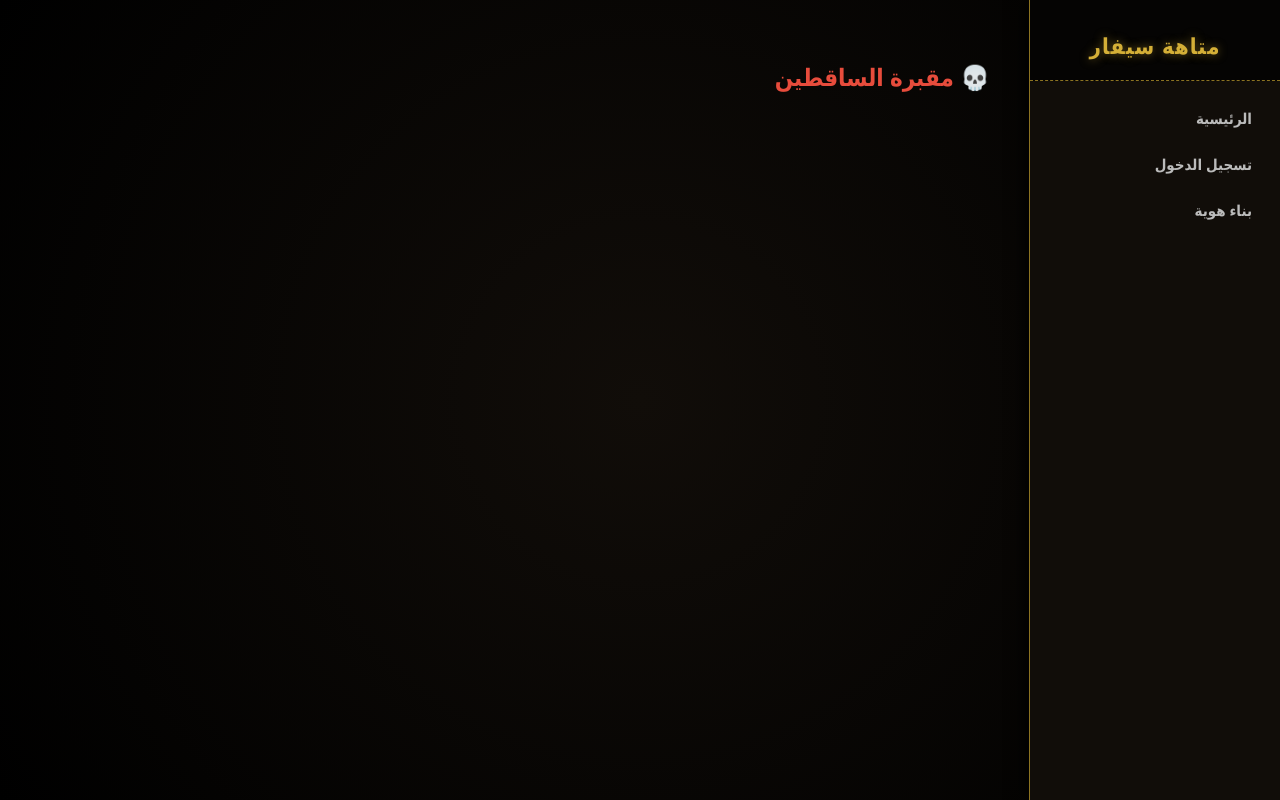
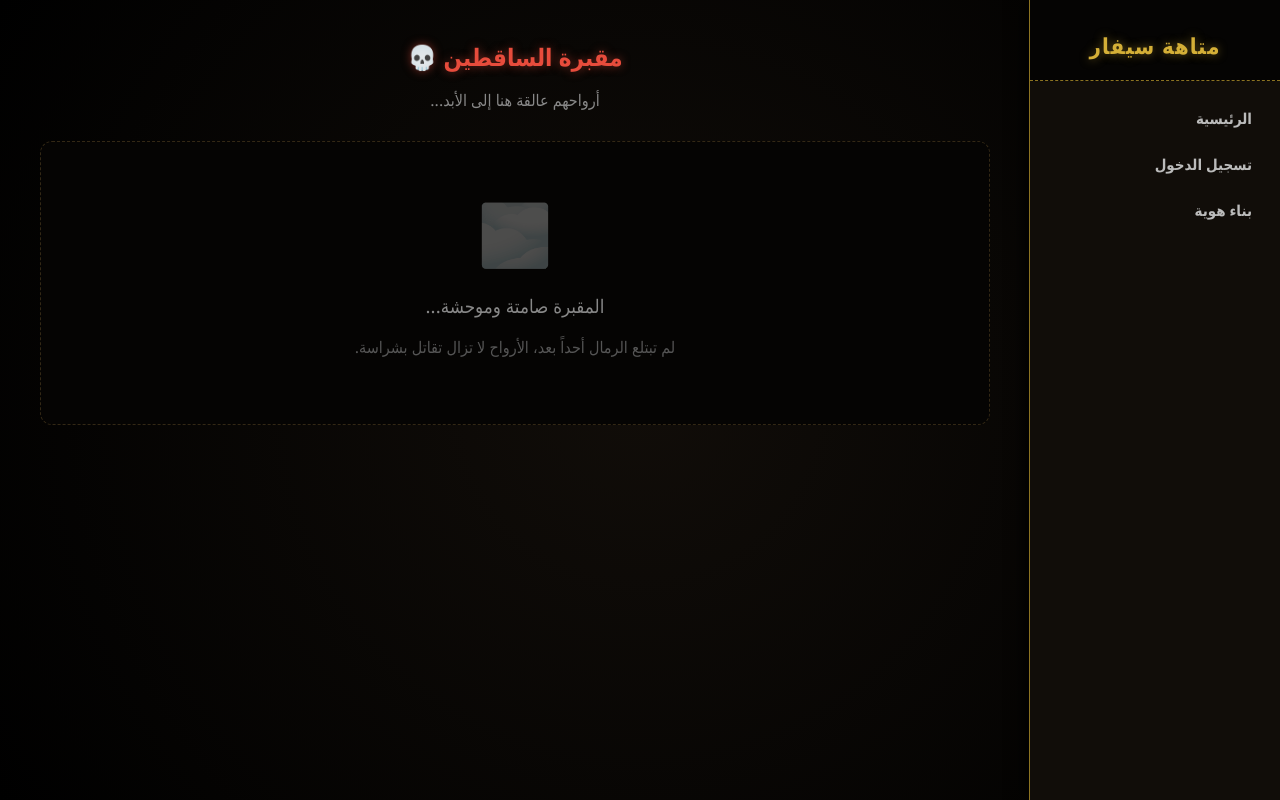
Before and after one commit to willia2minerva-a11y/Borj-Al-Sayd, a Flask app: template templates/graveyard.html in a window 1280 px wide. Run offline with Flask 2, Linux system fonts and the light colour scheme; the template is opened without the code that fills it, so the values that code supplies are empty.

Commit message:
Update graveyard.html

```diff
--- a/templates/graveyard.html
+++ b/templates/graveyard.html
@@ -1,13 +1,25 @@
 {% extends 'base.html' %}
 {% block content %}
-<div class="global-banner"><h2 style="color: #e74c3c;">💀 مقبرة الساقطين</h2></div>
-<div style="display:flex; flex-wrap:wrap; justify-content:center;">
-    {% for u in users %}
-    <div class="hunter-card ghost-card" style="width: 150px; text-align: center; margin: 10px; padding:15px;">
-        <div style="font-size: 40px; margin-bottom:10px;">{{ u.avatar if not u.avatar.startswith('data:') else '👤' }}</div>
-        <h4 style="margin:0;">{{ u.username }}</h4>
-        <p style="font-size: 11px; color: #ff9999; margin-top:5px;">"{{ u.freeze_reason }}"</p>
+<div style="text-align: center; margin-bottom: 30px;">
+    <h2 style="color: #e74c3c; margin: 0; text-shadow: 0 0 10px rgba(231,76,60,0.5);">مقبرة الساقطين 💀</h2>
+    <p style="color: #888;">أرواحهم عالقة هنا إلى الأبد...</p>
+</div>
+
+{% if users %}
+    <div style="display: grid; grid-template-columns: repeat(auto-fit, minmax(200px, 1fr)); gap: 15px;">
+        {% for u in users %}
+        <div style="background: #110d09; border: 1px solid #551111; padding: 20px; border-radius: 8px; text-align: center; box-shadow: inset 0 0 20px rgba(138,3,3,0.1);">
+            <div style="font-size: 40px; margin-bottom: 10px; opacity: 0.5;">🪦</div>
+            <strong style="color: #ccc; display: block; font-size: 18px;">{{ u.username }}</strong>
+            <div style="color: #e74c3c; font-size: 13px; margin-top: 10px;">السبب: {{ u.freeze_reason if u.freeze_reason else 'ابتلعته الرمال' }}</div>
+        </div>
+        {% endfor %}
     </div>
-    {% endfor %}
-</div>
+{% else %}
+    <div style="text-align: center; padding: 50px; border: 1px dashed #332815; border-radius: 12px; background: #050403;">
+        <h1 style="font-size: 60px; margin: 0; opacity: 0.3;">🌫️</h1>
+        <h3 style="color: #888; font-weight: normal;">المقبرة صامتة وموحشة...</h3>
+        <p style="color: #555;">لم تبتلع الرمال أحداً بعد، الأرواح لا تزال تقاتل بشراسة.</p>
+    </div>
+{% endif %}
 {% endblock %}
```
